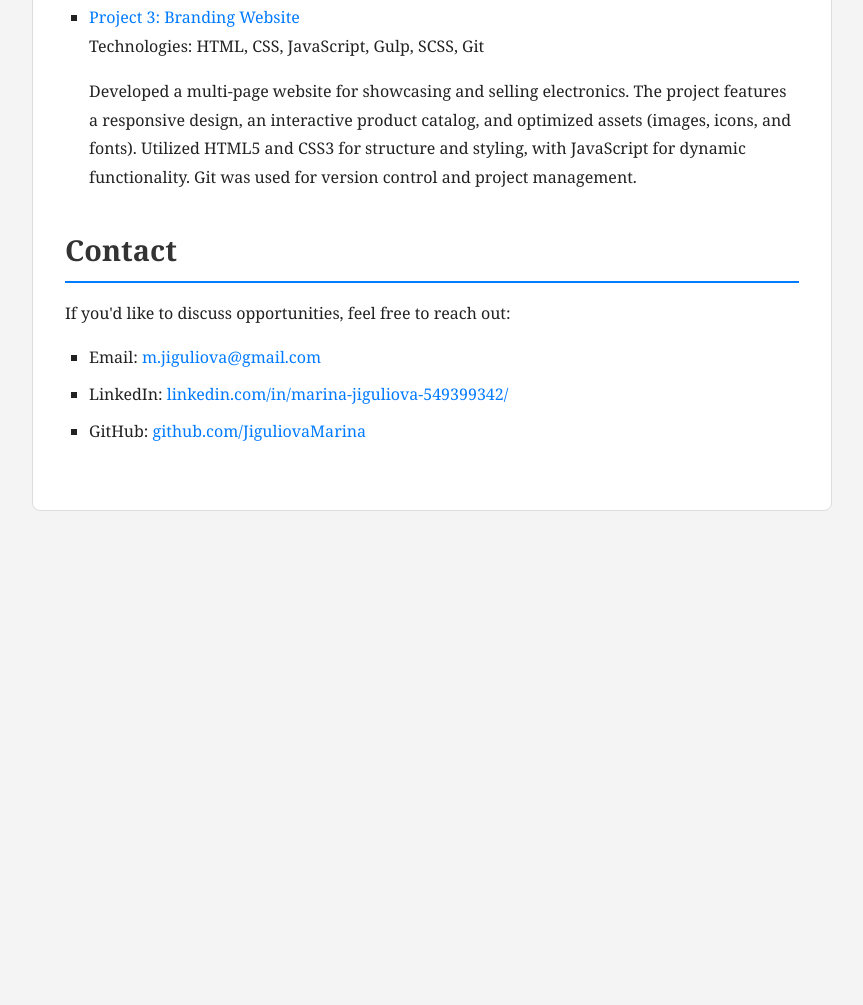
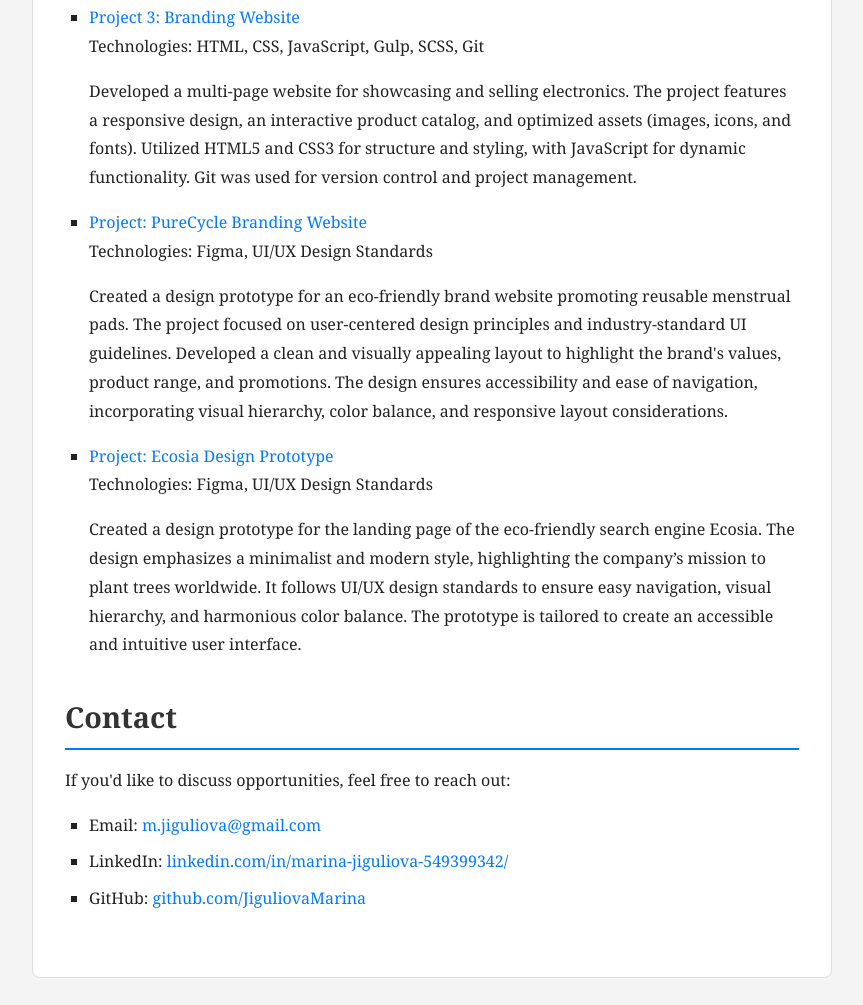
Before and after one commit to JiguliovaMarina/JiguliovaMarina.github.io, a plain HTML site: page index.html in a window 1280 px wide. Shown: the part 1412-2417 px from the top of the page, without its empty margins (208-1071 px from the left). Before the commit the page ends 1955 px from the top, so only its background shows below. Drawn offline with Linux system fonts and the light colour scheme.

Commit message:
Add UI/UX information

```diff
--- a/index.html
+++ b/index.html
@@ -71,6 +71,16 @@
                         fonts). Utilized HTML5 and CSS3 for structure and styling, with JavaScript for dynamic
                         functionality. Git was used for version control and project management.</p>
                 </li>
+                <li>
+                    <a href="https://www.figma.com/design/evVOaW5rDTpPuH4SLR2uoj/PureCycle?node-id=1-2&t=FdqpGnYzQRO6JL40-1">Project: PureCycle Branding Website</a>
+                    <p>Technologies: Figma, UI/UX Design Standards</p>
+                    <p>Created a design prototype for an eco-friendly brand website promoting reusable menstrual pads. The project focused on user-centered design principles and industry-standard UI guidelines. Developed a clean and visually appealing layout to highlight the brand's values, product range, and promotions. The design ensures accessibility and ease of navigation, incorporating visual hierarchy, color balance, and responsive layout considerations.</p>
+                </li>
+                <li>
+                    <a href="https://www.figma.com/design/1qkj0aJDOO9i1ZKRLTDfLv/ecosia?node-id=2-2&t=s7PGozP7CKO3wJY2-1">Project: Ecosia Design Prototype</a>
+                    <p>Technologies: Figma, UI/UX Design Standards</p>
+                    <p>Created a design prototype for the landing page of the eco-friendly search engine Ecosia. The design emphasizes a minimalist and modern style, highlighting the company’s mission to plant trees worldwide. It follows UI/UX design standards to ensure easy navigation, visual hierarchy, and harmonious color balance. The prototype is tailored to create an accessible and intuitive user interface.</p>
+                </li>
             </ul>
         </section>
 
```
